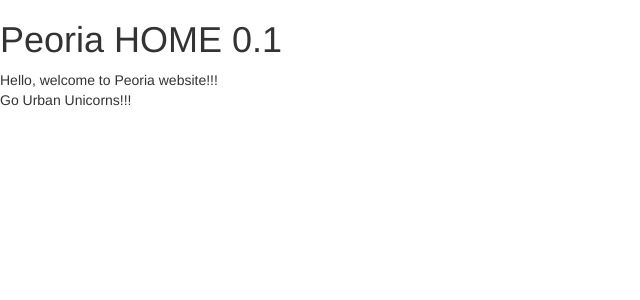
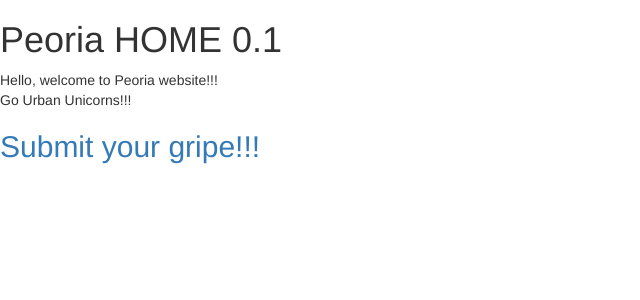
Before and after one commit to urban-unicorns/website, a Django app: page /peoria/ in a window 1280 px wide. Shown: the top 300 px of the page, without its empty margins (0-640 px from the left). Run offline with Django 3.2, Linux system fonts and the light colour scheme; some libraries are stand-ins or nearby versions.

Commit message:
gripes!!!

```diff
--- a/peoria/models.py
+++ b/peoria/models.py
@@ -18,4 +18,4 @@ class Gripe(models.Model):
         return reverse('peoria:gripe-detail', kwargs={'pk':self.pk})
 
     class Meta:
-        ordering = ['votes']
+        ordering = ['-votes']
--- a/peoria/templates/peoria/home.html
+++ b/peoria/templates/peoria/home.html
@@ -15,4 +15,10 @@ Peoria Home
     Go Urban Unicorns!!!
 
 
+    <h2>
+    <a href = "{%  url 'peoria:gripe-list' %}">Submit your gripe!!!</a>
+    </h2>
+
+
+
 {% endblock %}
--- a/peoria/urls.py
+++ b/peoria/urls.py
@@ -15,5 +15,5 @@ urlpatterns = [
     url(r'^gripe/(?P<pk>[0-9]+)/$', views.GripeDetail.as_view(), name='gripe-detail'),
     url(r'^gripe/(?P<pk>[0-9]+)/update/$', views.GripeUpdate.as_view(), name='gripe-update'),
     url(r'^gripe/(?P<pk>[0-9]+)/delete/$', views.GripeDelete.as_view(), name='gripe-delete'),
-
+    url(r'^gripe/(?P<pk>[0-9]+)/upvote/$', views.GripeUpvote, name='gripe-upvote'),
 ]
--- a/peoria/views.py
+++ b/peoria/views.py
@@ -39,3 +39,15 @@ class GripeUpdate(UpdateView):
 class GripeDelete(DeleteView):
     model = Gripe
     success_url = reverse_lazy('peoria:gripe-list')
+
+def GripeUpvote(request, pk):
+    try:
+        selected_gripe = Gripe.objects.get(pk=pk)
+    except (KeyError, Gripe.DoesNotExist):
+        return HttpResponse("Error, gripe does not exist")
+    else:
+        mynum = selected_gripe.votes
+        selected_gripe.votes = mynum + 1
+        selected_gripe.save()
+
+        return HttpResponseRedirect(reverse('peoria:gripe-list'))
```
Also changed, not shown: peoria/templates/peoria/gripe-list.html (+7 -0 lines), db.sqlite3.
